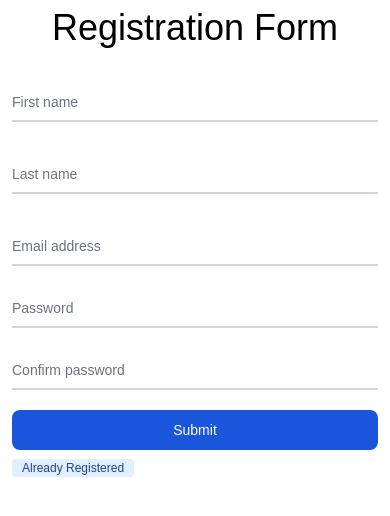
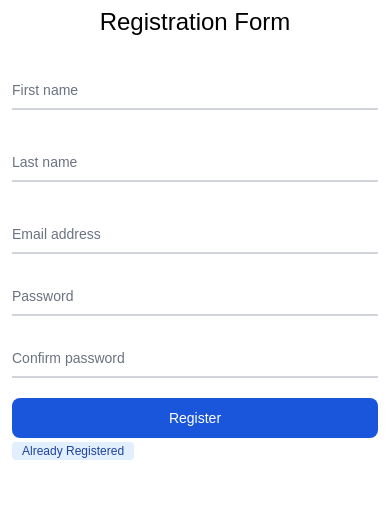
Before and after one commit to Asharkhan468/Login-sign-up-page, a plain HTML site: page index.html in a window 390 px wide. Drawn offline with nearby package versions, Linux system fonts and the light colour scheme.

Commit message:
Login sign up page done

```diff
--- a/index.html
+++ b/index.html
@@ -3,18 +3,18 @@
 <head>
     <meta charset="UTF-8">
     <meta name="viewport" content="width=device-width, initial-scale=1.0">
-    <title>Document</title>
+    <title>Registration Form</title>
 <link href="https://cdnjs.cloudflare.com/ajax/libs/flowbite/1.6.5/flowbite.min.css" rel="stylesheet">
 <script src="https://cdnjs.cloudflare.com/ajax/libs/flowbite/1.6.5/flowbite.min.js"></script>
 <link rel="stylesheet" href="style.css">
 
 </head>
 <body>
-        <h1 class="text-center mt-2 text-4xl">Registration Form</h1>
+        <h1 class="text-center mt-2 text-4xl head-resp">Registration Form</h1>
 
 
 
-<form class="max-w-md mx-auto mt-8 resp head-resp">
+<form class="max-w-md mx-auto mt-8 resp">
      <div class="grid md:grid-cols-2 md:gap-6">
     <div class="relative z-0 w-full mb-5 group">
         <input type="text" name="floating_first_name"  value="" id="floating_first_name" class="block py-2.5 px-0 w-full text-sm text-gray-900 bg-transparent border-0 border-b-2 border-gray-300 appearance-none dark:text-white dark:border-gray-600 dark:focus:border-blue-500 focus:outline-none focus:ring-0 focus:border-blue-600 peer" placeholder=" " required />
@@ -42,7 +42,7 @@
       <label for="floating_repeat_password" class="peer-focus:font-medium absolute text-sm text-gray-500 dark:text-gray-400 duration-300 transform -translate-y-6 scale-75 top-3 -z-10 origin-[0] peer-focus:start-0 rtl:peer-focus:translate-x-1/4 peer-focus:text-blue-600 peer-focus:dark:text-blue-500 peer-placeholder-shown:scale-100 peer-placeholder-shown:translate-y-0 peer-focus:scale-75 peer-focus:-translate-y-6">Confirm password</label>
        <h1 class="first-Name-error" id="RegConfPasswordError"></h1>
   </div>
-  <button id="SubmitButton" type="submit" class="text-white bg-blue-700 hover:bg-blue-800 focus:ring-4 focus:outline-none focus:ring-blue-300 font-medium rounded-lg text-sm w-full sm:w-auto px-5 py-2.5 text-center dark:bg-blue-600 dark:hover:bg-blue-700 dark:focus:ring-blue-800">Submit</button>
+  <button id="SubmitButton" type="submit" class="text-white bg-blue-700 hover:bg-blue-800 focus:ring-4 focus:outline-none focus:ring-blue-300 font-medium rounded-lg text-sm w-full sm:w-auto px-5 py-2.5 text-center dark:bg-blue-600 dark:hover:bg-blue-700 dark:focus:ring-blue-800">Register</button>
   <a class="bg-blue-100 text-blue-800 text-xs font-medium me-2 px-2.5 py-0.5 rounded dark:bg-blue-900 dark:text-blue-300" href="./login in.html">Already Registered</a>
 </form>
 
```
Also changed, not shown: login in.html (+2 -2 lines).
